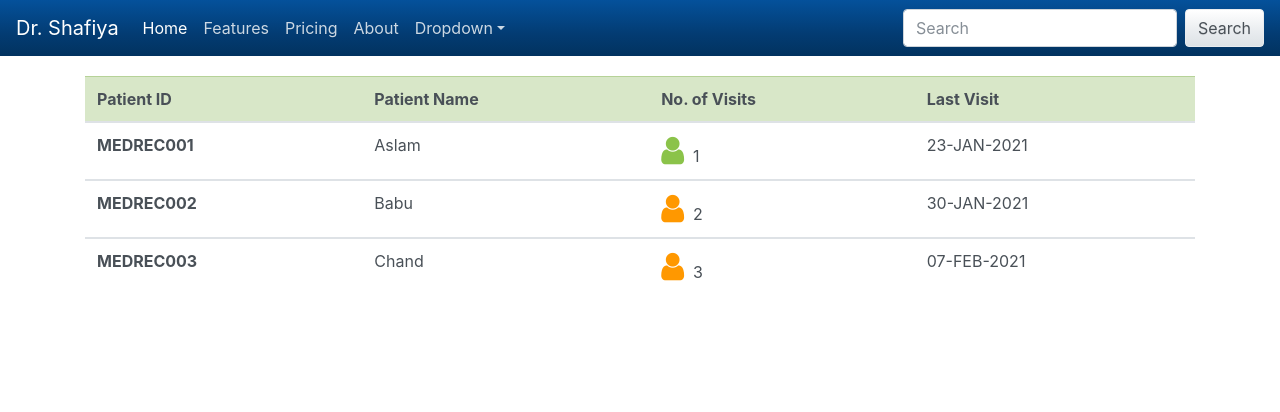
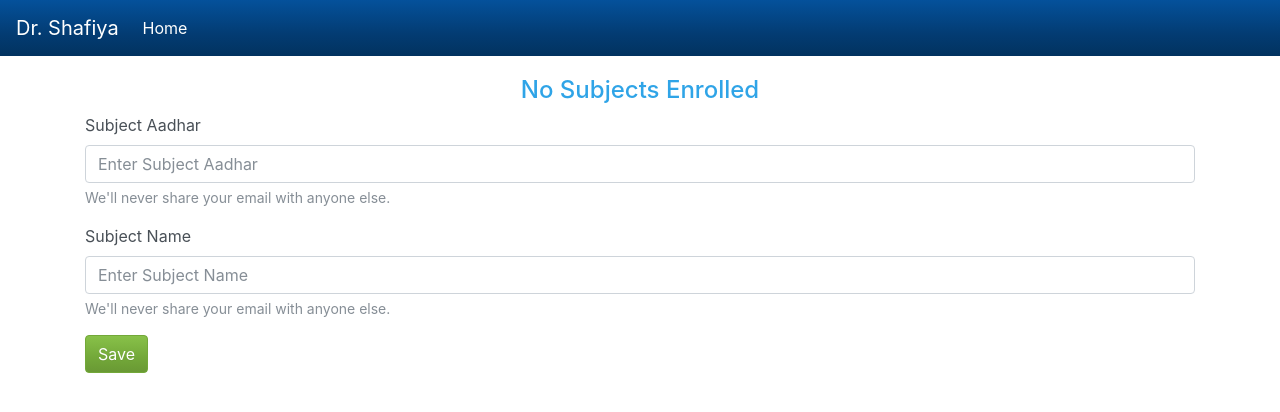
Before and after one commit to moin2672/angular-medrec, an Angular app: page / in a window 1280 px wide. Shown: the top 412 px of the page. Built offline with nearby package versions, Linux system fonts and the light colour scheme.

Commit message:
4. Input Output event trigger for Subject List and Subject Create

```diff
--- a/src/app/app.component.html
+++ b/src/app/app.component.html
@@ -1,4 +1,7 @@
 <app-header></app-header>
 <div class="container">
-<app-subject-list></app-subject-list>
+  <app-subject-list [pdata]="storedSubjects"></app-subject-list>
+  <app-subject-create
+    (subjectCreated)="onSubejctsAdded($event)"
+  ></app-subject-create>
 </div>
--- a/src/app/app.component.ts
+++ b/src/app/app.component.ts
@@ -6,5 +6,8 @@ import { Component, VERSION } from '@angular/core';
   styleUrls: [ './app.component.css' ]
 })
 export class AppComponent  {
-  name = 'MEDREC ';
+  storedSubjects=[];
+  onSubejctsAdded(subject){
+    this.storedSubjects.push(subject);
+  }
 }
--- a/src/app/header/header.component.html
+++ b/src/app/header/header.component.html
@@ -11,29 +11,27 @@
         <span class="sr-only">(current)</span>
       </a>
     </li>
-    <li class="nav-item">
-      <a class="nav-link" href="#">Features</a>
-    </li>
-    <li class="nav-item">
-      <a class="nav-link" href="#">Pricing</a>
-    </li>
-    <li class="nav-item">
-      <a class="nav-link" href="#">About</a>
-    </li>
-    <li class="nav-item dropdown">
-      <a class="nav-link dropdown-toggle" data-toggle="dropdown" href="#" role="button" aria-haspopup="true" aria-expanded="false">Dropdown</a>
-      <div class="dropdown-menu">
-        <a class="dropdown-item" href="#">Action</a>
-        <a class="dropdown-item" href="#">Another action</a>
-        <a class="dropdown-item" href="#">Something else here</a>
-        <div class="dropdown-divider"></div>
-        <a class="dropdown-item" href="#">Separated link</a>
-      </div>
-    </li>
+    <!-- <li class="nav-item" *ngIf="userIsAuthenticated">
+    <a class="nav-link" routerLink="/profiles/all" routerLinkActive="active">Profiles</a>
+  </li>
+  <li class="nav-item" *ngIf="userIsAuthenticated">
+    <a class="nav-link" routerLink="/profiles/mine" routerLinkActive="active">My Profile</a>
+  </li>
+  <li class="nav-item" *ngIf="userIsAuthenticated">
+    <a class="nav-link" routerLink="/reset" routerLinkActive="active">Reset</a>
+  </li>
+  <li class="nav-item" *ngIf="userIsAuthenticated">
+  <a class="nav-link" style="cursor:pointer" (click)="onLogout()">Logout</a>
+  </li>
+  <li class="nav-item" *ngIf="!userIsAuthenticated">
+    <a class="nav-link" routerLink="/login" routerLinkActive="active">Login</a>
+  </li>
+  <li class="nav-item" *ngIf="!userIsAuthenticated">
+    <a class="nav-link" routerLink="/signup" routerLinkActive="active">Signup</a>
+  </li> -->
+
   </ul>
-  <form class="form-inline my-2 my-lg-0">
-    <input class="form-control mr-sm-2" type="text" placeholder="Search">
-    <button class="btn btn-secondary my-2 my-sm-0" type="submit">Search</button>
-  </form>
+
 </div>
 </nav>
+<!-- <button type="button" class="btn btn-outline-secondary" >Logout</button> -->
--- a/src/app/subjects/subject-create/subject-create.component.html
+++ b/src/app/subjects/subject-create/subject-create.component.html
@@ -1,3 +1,13 @@
-<p>
-subject-create works!
-</p>
+<form action="">
+  <div class="form-group">
+    <label for="subjectAadhar">Subject Aadhar</label>
+    <input type="email" class="form-control" id="subjectAadhar" placeholder="Enter Subject Aadhar" [(ngModel)]="subjectAadhar" name="subjectAadhar">
+    <small class="form-text text-muted">We'll never share your email with anyone else.</small>
+  </div>
+  <div class="form-group">
+    <label for="subjectName">Subject Name</label>
+    <input type="email" class="form-control" id="subjectName" placeholder="Enter Subject Name" [(ngModel)]="subjectName" name="subjectName">
+    <small class="form-text text-muted">We'll never share your email with anyone else.</small>
+  </div>
+  <button class="btn btn-success" (click)="onAddSubject()">Save</button>
+</form>
--- a/src/app/subjects/subject-create/subject-create.component.ts
+++ b/src/app/subjects/subject-create/subject-create.component.ts
@@ -1,15 +1,21 @@
-import { Component, OnInit } from '@angular/core';
+import { Component, EventEmitter, OnInit, Output } from '@angular/core';
 
 @Component({
   selector: 'app-subject-create',
   templateUrl: './subject-create.component.html',
-  styleUrls: ['./subject-create.component.css']
+  styleUrls: ['./subject-create.component.css'],
 })
 export class SubjectCreateComponent implements OnInit {
+  subjectAadhar = '';
+  subjectName = '';
+  @Output() subjectCreated =  new EventEmitter();
+  constructor() {}
 
-  constructor() { }
+  ngOnInit() {}
 
-  ngOnInit() {
+  onAddSubject(){
+    const subject={subjectAadhar:this.subjectAadhar, subjectName:this.subjectName}
+    this.subjectCreated.emit(subject);
+    console.log(subject);
   }
-
 }
--- a/src/app/subjects/subject-list/subject-list.component.html
+++ b/src/app/subjects/subject-list/subject-list.component.html
@@ -1,16 +1,18 @@
 <div class="index">
-  <table class="table table-hover">
+  <table class="table table-hover" *ngIf="pdata.length > 0">
     <thead>
       <tr class="table-success">
-        <th scope="col">Patient ID</th>
+        <!-- <th scope="col">Patient ID</th>
         <th scope="col">Patient Name</th>
         <th scope="col">No. of Visits</th>
-        <th scope="col">Last Visit</th>
+        <th scope="col">Last Visit</th> -->
+        <th scope="col">Subject Aadhar</th>
+        <th scope="col">Subject Name</th>
       </tr>
     </thead>
     <tbody *ngFor="let pd of pdata">
       <tr class="pointer">
-        <th scope="row">{{ pd.subjectID }}</th>
+        <!-- <th scope="row">{{ pd.subjectID }}</th>
         <td>{{ pd.subjectName }}</td>
         <td>
           <i
@@ -25,8 +27,14 @@
         </td>
         <td>
           {{ pd.subjectVisits[pd.subjectVisits.length - 1].sv_visitedOn }}
-        </td>
+        </td> -->
+        <td>{{ pd.subjectAadhar }}</td>
+        <td>{{ pd.subjectName }}</td>
       </tr>
     </tbody>
   </table>
+
+  <h4 style="text-align:center" *ngIf="pdata.length <= 0">
+    No Subjects Enrolled
+  </h4>
 </div>
--- a/src/app/subjects/subject-list/subject-list.component.ts
+++ b/src/app/subjects/subject-list/subject-list.component.ts
@@ -1,187 +1,175 @@
-import { Component, OnInit } from '@angular/core';
+import { Component, Input, OnInit } from '@angular/core';
 
 @Component({
   selector: 'app-subject-list',
   templateUrl: './subject-list.component.html',
-  styleUrls: ['./subject-list.component.css']
+  styleUrls: ['./subject-list.component.css'],
 })
 export class SubjectListComponent implements OnInit {
-
-  constructor() { }
-  pdata=[
-    {
-        "id":123,
-        "subjectID":"MEDREC001",
-        "subjectAadhar":"123456789012",
-        "subjectName":"Aslam",
-        "subjectDOB":"01-JAN-1990",
-        "subjectGender":"Male",
-        "subjectAddress":"#21, ABC street, DEF Block, GHI city.",
-        "subjectPhoneNo":"9988776655",
-        "subjectEmailID":"aslam@gmail.com",
-        "subjectVisits":[
-            {
-                "sv_visitedOn":"23-JAN-2021",
-                "sv_Height":124,
-                "sv_Weight":233,
-                "sv_Temp":99,
-                "sv_Pulse":88,
-                "sv_Oxy":98,
-                "sv_bp_sys":140,
-                "sv_bp_dia":70,
-                "sv_bp_symptoms":"Fever",
-                "sv_bp_prescription":"Dolo 650",
-                "sv_isLabreqd":false,
-                "sv_lab":"",
-                "sv_isScanReqd":false,
-                "sv_scan":"",
-                "sv_isFollowUp":false,
-                "sv_nextDate":"",
-                "sv_attachment":""
-            }
-        ]
-    },
-    {
-        "id":123,
-        "subjectID":"MEDREC002",
-        "subjectAadhar":"123456789012",
-        "subjectName":"Babu",
-        "subjectDOB":"01-JAN-1990",
-        "subjectGender":"Male",
-        "subjectAddress":"#21, ABC street, DEF Block, GHI city.",
-        "subjectPhoneNo":"9988776655",
-        "subjectEmailID":"babu@gmail.com",
-        "subjectVisits":[
-            {
-                "sv_visitedOn":"24-JAN-2021",
-                "sv_Height":124,
-                "sv_Weight":233,
-                "sv_Temp":99,
-                "sv_Pulse":88,
-                "sv_Oxy":98,
-                "sv_bp_sys":140,
-                "sv_bp_dia":70,
-                "sv_bp_symptoms":"Fever",
-                "sv_bp_prescription":"Dolo 650",
-                "sv_isLabreqd":false,
-                "sv_lab":"",
-                "sv_isScanReqd":false,
-                "sv_scan":"",
-                "sv_isFollowUp":false,
-                "sv_nextDate":"",
-                "sv_attachment":""
-            },
-            {
-                "sv_visitedOn":"30-JAN-2021",
-                "sv_Height":124,
-                "sv_Weight":233,
-                "sv_Temp":99,
-                "sv_Pulse":88,
-                "sv_Oxy":98,
-                "sv_bp_sys":140,
-                "sv_bp_dia":70,
-                "sv_bp_symptoms":"Fever",
-                "sv_bp_prescription":"Dolo 650",
-                "sv_isLabreqd":false,
-                "sv_lab":"",
-                "sv_isScanReqd":false,
-                "sv_scan":"",
-                "sv_isFollowUp":true,
-                "sv_nextDate":"02-JAN-2021",
-                "sv_attachment":""
-            }
-        ]
-    },
-    {
-      "id":123,
-      "subjectID":"MEDREC003",
-      "subjectAadhar":"123456789012",
-      "subjectName":"Chand",
-      "subjectDOB":"01-JAN-1990",
-      "subjectGender":"Male",
-      "subjectAddress":"#21, ABC street, DEF Block, GHI city.",
-      "subjectPhoneNo":"9988776655",
-      "subjectEmailID":"chand@gmail.com",
-      "subjectVisits":[
-          {
-              "sv_visitedOn":"24-JAN-2021",
-              "sv_Height":124,
-              "sv_Weight":233,
-              "sv_Temp":99,
-              "sv_Pulse":88,
-              "sv_Oxy":98,
-              "sv_bp_sys":140,
-              "sv_bp_dia":70,
-              "sv_bp_symptoms":"Fever",
-              "sv_bp_prescription":"Dolo 650",
-              "sv_isLabreqd":false,
-              "sv_lab":"",
-              "sv_isScanReqd":false,
-              "sv_scan":"",
-              "sv_isFollowUp":false,
-              "sv_nextDate":"",
-              "sv_attachment":""
-          },
-          {
-              "sv_visitedOn":"30-JAN-2021",
-              "sv_Height":124,
-              "sv_Weight":233,
-              "sv_Temp":99,
-              "sv_Pulse":88,
-              "sv_Oxy":98,
-              "sv_bp_sys":140,
-              "sv_bp_dia":70,
-              "sv_bp_symptoms":"Fever",
-              "sv_bp_prescription":"Dolo 650",
-              "sv_isLabreqd":false,
-              "sv_lab":"",
-              "sv_isScanReqd":false,
-              "sv_scan":"",
-              "sv_isFollowUp":true,
-              "sv_nextDate":"02-JAN-2021",
-              "sv_attachment":""
-          },
-          {
-              "sv_visitedOn":"07-FEB-2021",
-              "sv_Height":124,
-              "sv_Weight":233,
-              "sv_Temp":99,
-              "sv_Pulse":88,
-              "sv_Oxy":98,
-              "sv_bp_sys":140,
-              "sv_bp_dia":70,
-              "sv_bp_symptoms":"Fever",
-              "sv_bp_prescription":"Dolo 650",
-              "sv_isLabreqd":false,
-              "sv_lab":"",
-              "sv_isScanReqd":false,
-              "sv_scan":"",
-              "sv_isFollowUp":true,
-              "sv_nextDate":"02-MAR-2021",
-              "sv_attachment":""
-          }
-      ]
-  }
-]
-data=[
-  {"id":123,"subjectID":"MEDREC 001", "isFollowUp":true},
-  {"id":456,"subjectID":"MEDREC 002", "isFollowUp":false},
-  {"id":789,"subjectID":"MEDREC 003", "isFollowUp":true},
-  {"id":321,"subjectID":"MEDREC 004", "isFollowUp":false},
-  {"id":654,"subjectID":"MEDREC 005", "isFollowUp":true},
-  {"id":987,"subjectID":"MEDREC 006", "isFollowUp":true}
-]
-followUp=[]
-nonFollowUp=[]
-  ngOnInit() {
-    this.followUp= this.data.filter(function(v, i) {
-      // return ((v["term_id"] == 5 || v["term_id"] == 6) && v.type == "car");
-      return(v["isFollowUp"]==true)
-    })
-    this.nonFollowUp= this.data.filter(function(v, i) {
-      // return ((v["term_id"] == 5 || v["term_id"] == 6) && v.type == "car");
-      return(v["isFollowUp"]==false)
-    })
-  }
-
+  @Input() pdata = [];
+  //pdata = [
+  //   {
+  //       "id":123,
+  //       "subjectID":"MEDREC001",
+  //       "subjectAadhar":"123456789012",
+  //       "subjectName":"Aslam",
+  //       "subjectDOB":"01-JAN-1990",
+  //       "subjectGender":"Male",
+  //       "subjectAddress":"#21, ABC street, DEF Block, GHI city.",
+  //       "subjectPhoneNo":"9988776655",
+  //       "subjectEmailID":"aslam@gmail.com",
+  //       "subjectVisits":[
+  //           {
+  //               "sv_visitedOn":"23-JAN-2021",
+  //               "sv_Height":124,
+  //               "sv_Weight":233,
+  //               "sv_Temp":99,
+  //               "sv_Pulse":88,
+  //               "sv_Oxy":98,
+  //               "sv_bp_sys":140,
+  //               "sv_bp_dia":70,
+  //               "sv_bp_symptoms":"Fever",
+  //               "sv_bp_prescription":"Dolo 650",
+  //               "sv_isLabreqd":false,
+  //               "sv_lab":"",
+  //               "sv_isScanReqd":false,
+  //               "sv_scan":"",
+  //               "sv_isFollowUp":false,
+  //               "sv_nextDate":"",
+  //               "sv_attachment":""
+  //           }
+  //       ]
+  //   },
+  //   {
+  //       "id":123,
+  //       "subjectID":"MEDREC002",
+  //       "subjectAadhar":"123456789012",
+  //       "subjectName":"Babu",
+  //       "subjectDOB":"01-JAN-1990",
+  //       "subjectGender":"Male",
+  //       "subjectAddress":"#21, ABC street, DEF Block, GHI city.",
+  //       "subjectPhoneNo":"9988776655",
+  //       "subjectEmailID":"babu@gmail.com",
+  //       "subjectVisits":[
+  //           {
+  //               "sv_visitedOn":"24-JAN-2021",
+  //               "sv_Height":124,
+  //               "sv_Weight":233,
+  //               "sv_Temp":99,
+  //               "sv_Pulse":88,
+  //               "sv_Oxy":98,
+  //               "sv_bp_sys":140,
+  //               "sv_bp_dia":70,
+  //               "sv_bp_symptoms":"Fever",
+  //               "sv_bp_prescription":"Dolo 650",
+  //               "sv_isLabreqd":false,
+  //               "sv_lab":"",
+  //               "sv_isScanReqd":false,
+  //               "sv_scan":"",
+  //               "sv_isFollowUp":false,
+  //               "sv_nextDate":"",
+  //               "sv_attachment":""
+  //           },
+  //           {
+  //               "sv_visitedOn":"30-JAN-2021",
+  //               "sv_Height":124,
+  //               "sv_Weight":233,
+  //               "sv_Temp":99,
+  //               "sv_Pulse":88,
+  //               "sv_Oxy":98,
+  //               "sv_bp_sys":140,
+  //               "sv_bp_dia":70,
+  //               "sv_bp_symptoms":"Fever",
+  //               "sv_bp_prescription":"Dolo 650",
+  //               "sv_isLabreqd":false,
+  //               "sv_lab":"",
+  //               "sv_isScanReqd":false,
+  //               "sv_scan":"",
+  //               "sv_isFollowUp":true,
+  //               "sv_nextDate":"02-JAN-2021",
+  //               "sv_attachment":""
+  //           }
+  //       ]
+  //   },
+  //   {
+  //     "id":123,
+  //     "subjectID":"MEDREC003",
+  //     "subjectAadhar":"123456789012",
+  //     "subjectName":"Chand",
+  //     "subjectDOB":"01-JAN-1990",
+  //     "subjectGender":"Male",
+  //     "subjectAddress":"#21, ABC street, DEF Block, GHI city.",
+  //     "subjectPhoneNo":"9988776655",
+  //     "subjectEmailID":"chand@gmail.com",
+  //     "subjectVisits":[
+  //         {
+  //             "sv_visitedOn":"24-JAN-2021",
+  //             "sv_Height":124,
+  //             "sv_Weight":233,
+  //             "sv_Temp":99,
+  //             "sv_Pulse":88,
+  //             "sv_Oxy":98,
+  //             "sv_bp_sys":140,
+  //             "sv_bp_dia":70,
+  //             "sv_bp_symptoms":"Fever",
+  //             "sv_bp_prescription":"Dolo 650",
+  //             "sv_isLabreqd":false,
+  //             "sv_lab":"",
+  //             "sv_isScanReqd":false,
+  //             "sv_scan":"",
+  //             "sv_isFollowUp":false,
+  //             "sv_nextDate":"",
+  //             "sv_attachment":""
+  //         },
+  //         {
+  //             "sv_visitedOn":"30-JAN-2021",
+  //             "sv_Height":124,
+  //             "sv_Weight":233,
+  //             "sv_Temp":99,
+  //             "sv_Pulse":88,
+  //             "sv_Oxy":98,
+  //             "sv_bp_sys":140,
+  //             "sv_bp_dia":70,
+  //             "sv_bp_symptoms":"Fever",
+  //             "sv_bp_prescription":"Dolo 650",
+  //             "sv_isLabreqd":false,
+  //             "sv_lab":"",
+  //             "sv_isScanReqd":false,
+  //             "sv_scan":"",
+  //             "sv_isFollowUp":true,
+  //             "sv_nextDate":"02-JAN-2021",
+  //             "sv_attachment":""
+  //         },
+  //         {
+  //             "sv_visitedOn":"07-FEB-2021",
+  //             "sv_Height":124,
+  //             "sv_Weight":233,
+  //             "sv_Temp":99,
+  //             "sv_Pulse":88,
+  //             "sv_Oxy":98,
+  //             "sv_bp_sys":140,
+  //             "sv_bp_dia":70,
+  //             "sv_bp_symptoms":"Fever",
+  //             "sv_bp_prescription":"Dolo 650",
+  //             "sv_isLabreqd":false,
+  //             "sv_lab":"",
+  //             "sv_isScanReqd":false,
+  //             "sv_scan":"",
+  //             "sv_isFollowUp":true,
+  //             "sv_nextDate":"02-MAR-2021",
+  //             "sv_attachment":""
+  //         }
+  //     ]
+  // }
+  //];
+  // data=[
+  //   {"id":123,"subjectID":"MEDREC 001", "isFollowUp":true},
+  //   {"id":456,"subjectID":"MEDREC 002", "isFollowUp":false},
+  //   {"id":789,"subjectID":"MEDREC 003", "isFollowUp":true},
+  //   {"id":321,"subjectID":"MEDREC 004", "isFollowUp":false},
+  //   {"id":654,"subjectID":"MEDREC 005", "isFollowUp":true},
+  //   {"id":987,"subjectID":"MEDREC 006", "isFollowUp":true}
+  // ]
+  constructor() {}
+  ngOnInit() {}
 }
```
Also changed, not shown: src/app/app.module.ts (+4 -11 lines), src/app/subjects/subject-visit.model.ts (added, +19 -0 lines), src/app/subjects/subject.model.ts (added, +16 -0 lines), src/app/app.component.css (line endings or trailing spaces).
